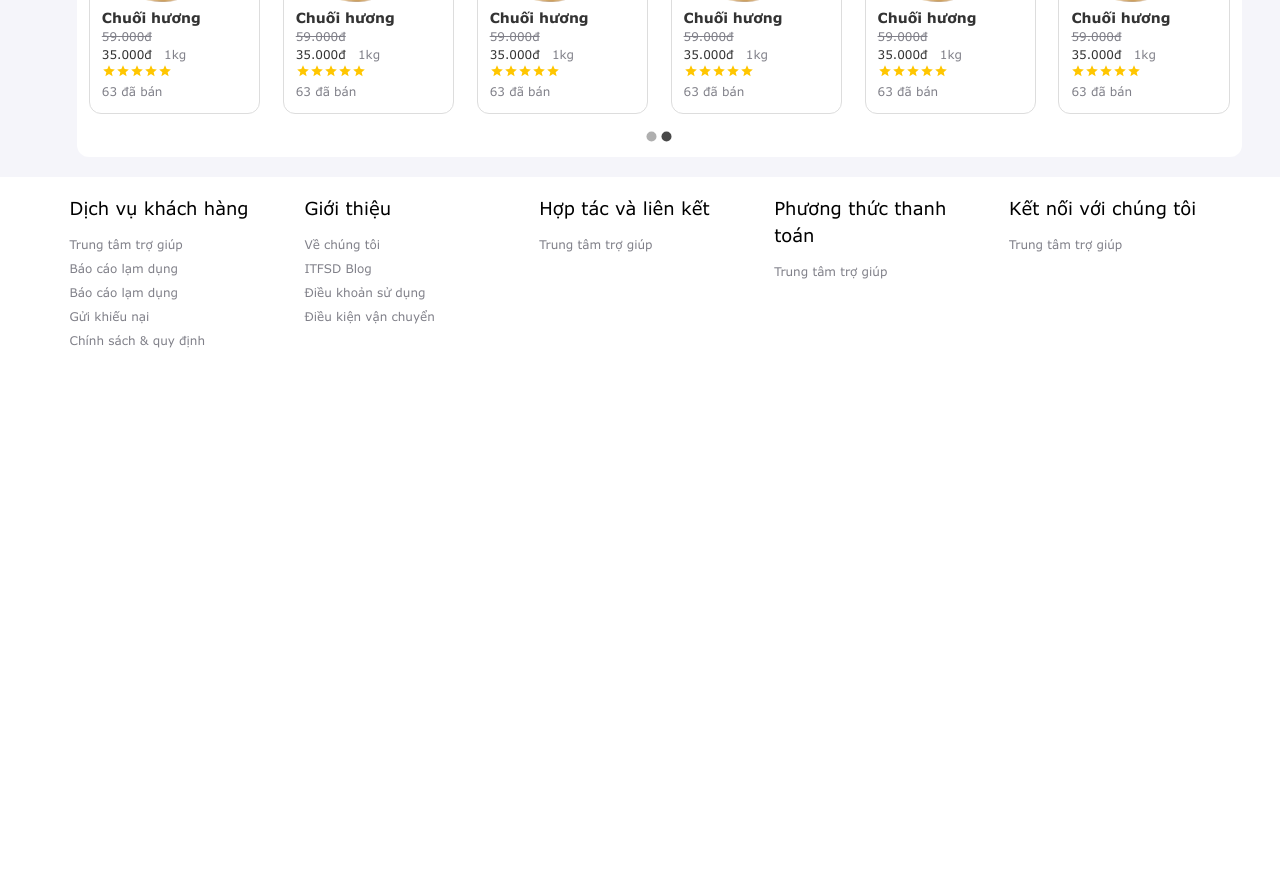
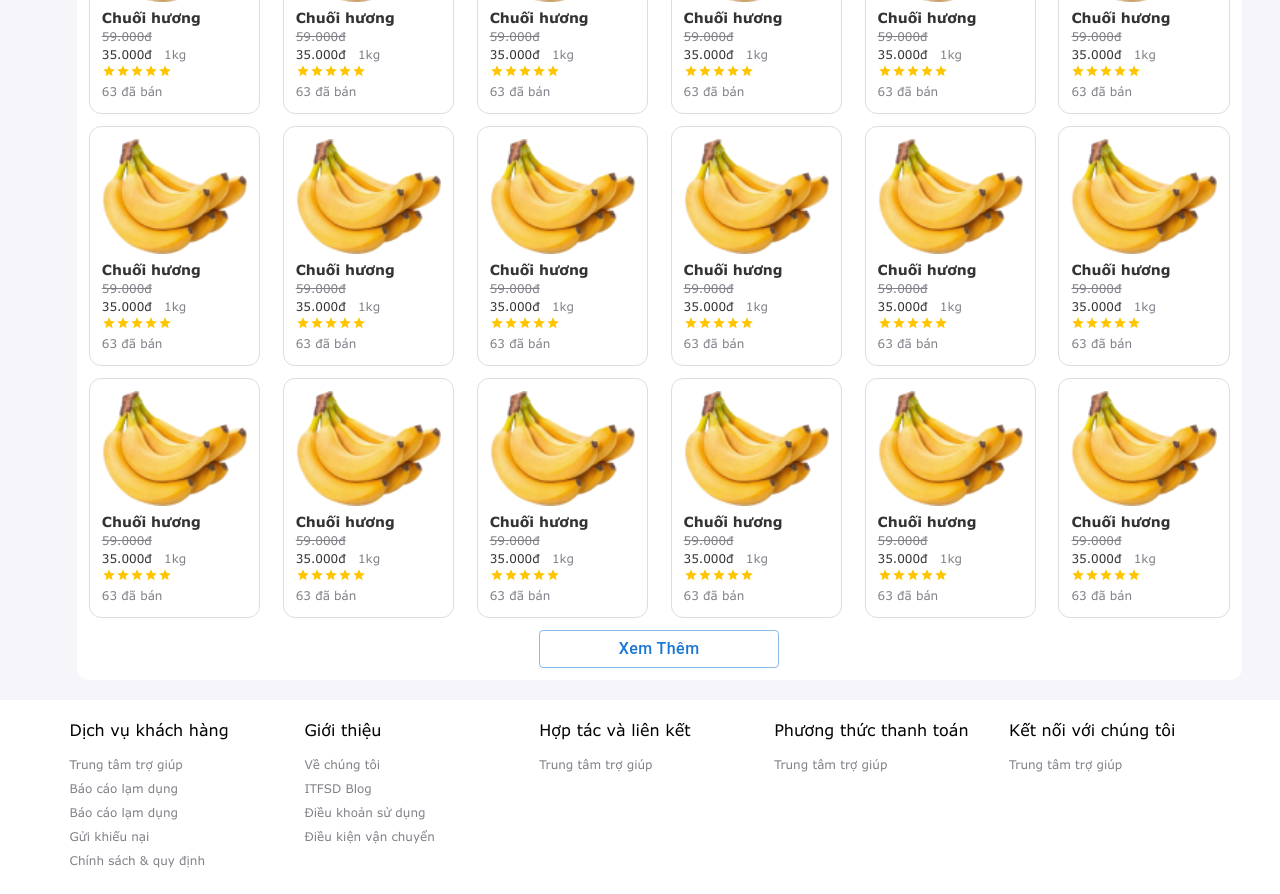
Before and after one commit to FarmMap/TMDT, a React (Create React App) app: page / in a window 1280 px wide. Shown: the part 1100-1994 px from the top of the page. Before the commit the page ends 1474 px from the top, so only its background shows below. Built offline with nearby package versions, Linux system fonts and the light colour scheme; a web font is replaced by a local one.

Commit message:
more button

```diff
--- a/src/presentations/components/footer/Footer.module.scss
+++ b/src/presentations/components/footer/Footer.module.scss
@@ -5,7 +5,7 @@
 
 .content-item {
   p {
-    font-size: 1.8rem;
+    font-size: 1.6rem;
     margin-bottom: 14px;
     color: var(--black-color);
   }
--- a/src/presentations/components/footer/Footer.tsx
+++ b/src/presentations/components/footer/Footer.tsx
@@ -42,7 +42,6 @@ const Footer = () => {
                 Chính sách & quy định
               </a>
             </li>
-
           </ul>
         </Grid>
 
@@ -69,13 +68,11 @@ const Footer = () => {
                 Điều kiện vận chuyển
               </a>
             </li>{" "}
-
           </ul>
         </Grid>
         <Grid item lg={2} className={cx("content-item")}>
           <p>Hợp tác và liên kết</p>
           <ul>
-
             <li>
               <a href="http://itfsd.com" target="_blank" rel="noreferrer">
                 Trung tâm trợ giúp
@@ -91,13 +88,11 @@ const Footer = () => {
                 Trung tâm trợ giúp
               </a>
             </li>
-
           </ul>
         </Grid>
         <Grid item lg={2} className={cx("content-item")}>
           <p>Kết nối với chúng tôi</p>
           <ul>
-
             <li>
               <a href="http://itfsd.com" target="_blank" rel="noreferrer">
                 Trung tâm trợ giúp
--- a/src/presentations/pages/home/DataHome.ts
+++ b/src/presentations/pages/home/DataHome.ts
@@ -172,6 +172,102 @@ const productList = [
     feedBack: ["*", "*", "*", "*", "*"],
     sold: "63",
   },
+  {
+    productSrc: images.chuoiHuong,
+    productName: "Chuối hương",
+    originalPrice: "59.000đ",
+    salePrice: "35.000đ",
+    feedBack: ["*", "*", "*", "*", "*"],
+    sold: "63",
+  },
+  {
+    productSrc: images.chuoiHuong,
+    productName: "Chuối hương",
+    originalPrice: "59.000đ",
+    salePrice: "35.000đ",
+    feedBack: ["*", "*", "*", "*", "*"],
+    sold: "63",
+  },
+  {
+    productSrc: images.chuoiHuong,
+    productName: "Chuối hương",
+    originalPrice: "59.000đ",
+    salePrice: "35.000đ",
+    feedBack: ["*", "*", "*", "*", "*"],
+    sold: "63",
+  },
+  {
+    productSrc: images.chuoiHuong,
+    productName: "Chuối hương",
+    originalPrice: "59.000đ",
+    salePrice: "35.000đ",
+    feedBack: ["*", "*", "*", "*", "*"],
+    sold: "63",
+  },
+  {
+    productSrc: images.chuoiHuong,
+    productName: "Chuối hương",
+    originalPrice: "59.000đ",
+    salePrice: "35.000đ",
+    feedBack: ["*", "*", "*", "*", "*"],
+    sold: "63",
+  },
+  {
+    productSrc: images.chuoiHuong,
+    productName: "Chuối hương",
+    originalPrice: "59.000đ",
+    salePrice: "35.000đ",
+    feedBack: ["*", "*", "*", "*", "*"],
+    sold: "63",
+  },
+  {
+    productSrc: images.chuoiHuong,
+    productName: "Chuối hương",
+    originalPrice: "59.000đ",
+    salePrice: "35.000đ",
+    feedBack: ["*", "*", "*", "*", "*"],
+    sold: "63",
+  },
+  {
+    productSrc: images.chuoiHuong,
+    productName: "Chuối hương",
+    originalPrice: "59.000đ",
+    salePrice: "35.000đ",
+    feedBack: ["*", "*", "*", "*", "*"],
+    sold: "63",
+  },
+  {
+    productSrc: images.chuoiHuong,
+    productName: "Chuối hương",
+    originalPrice: "59.000đ",
+    salePrice: "35.000đ",
+    feedBack: ["*", "*", "*", "*", "*"],
+    sold: "63",
+  },
+  {
+    productSrc: images.chuoiHuong,
+    productName: "Chuối hương",
+    originalPrice: "59.000đ",
+    salePrice: "35.000đ",
+    feedBack: ["*", "*", "*", "*", "*"],
+    sold: "63",
+  },
+  {
+    productSrc: images.chuoiHuong,
+    productName: "Chuối hương",
+    originalPrice: "59.000đ",
+    salePrice: "35.000đ",
+    feedBack: ["*", "*", "*", "*", "*"],
+    sold: "63",
+  },
+  {
+    productSrc: images.chuoiHuong,
+    productName: "Chuối hương",
+    originalPrice: "59.000đ",
+    salePrice: "35.000đ",
+    feedBack: ["*", "*", "*", "*", "*"],
+    sold: "63",
+  },
 ];
 
 export { imageList, sidebarList, suggestProducts, productList };
--- a/src/presentations/pages/home/components/ProductList/ProductList.module.scss
+++ b/src/presentations/pages/home/components/ProductList/ProductList.module.scss
@@ -22,6 +22,7 @@
   padding: 12px;
   border: 1px solid #ddd;
   border-radius: 12px;
+  margin-bottom: 12px !important;
 
   a {
     &:hover {
@@ -84,3 +85,14 @@
     color: #ffc600;
   }
 }
+
+.more {
+  text-align: center;
+
+  button {
+    padding: 4px 16px;
+    font-size: 1.6rem;
+    width: 240px;
+    text-transform: none;
+  }
+}
--- a/src/presentations/pages/home/components/ProductList/ProductListPage.tsx
+++ b/src/presentations/pages/home/components/ProductList/ProductListPage.tsx
@@ -11,6 +11,7 @@ import images from "../../../../../assets/images";
 import { productList } from "../../DataHome";
 import { NavLink } from "react-router-dom";
 import Carousel from "react-material-ui-carousel";
+import { Button } from "@mui/material";
 
 const cx = classNames.bind(styles);
 
@@ -41,7 +42,6 @@ const ProductListPage = () => {
         <h5>Danh mục sản phẩm</h5>
       </Grid>
 
-      <Carousel>
       <Grid className={cx("container")} container>
         {productList.map((product, i) => (
           <Grid item lg={1.8} className={cx("item")} key={i}>
@@ -66,31 +66,10 @@ const ProductListPage = () => {
           </Grid>
         ))}
       </Grid>
-        <Grid className={cx("container")} container>
-          {productList.map((product, i) => (
-            <Grid item lg={1.8} className={cx("item")} key={i}>
-              <NavLink to="/san-pham">
-                <img
-                  src={product.productSrc}
-                  className={cx("product-img")}
-                  alt="ITFSD-rauSach"
-                />
-                <h5 className={cx("product-name")}>{product.productName}</h5>
-                <p className={cx("original-price")}>{product.originalPrice}</p>
-                <p className={cx("sale-price")}>
-                  {product.salePrice} <span>1kg</span>
-                </p>
-                <p className={cx("feedBack")}>
-                  <span className={cx("feedBack-star")}>
-                    {renderStarIcons(product.feedBack.length)} <br />
-                  </span>{" "}
-                  {product.sold} đã bán
-                </p>
-              </NavLink>
+
+      <Grid className={cx("more")}>
+        <Button variant="outlined">Xem Thêm</Button>
       </Grid>
-          ))}
-        </Grid>
-      </Carousel>
     </Grid>
   );
 };
```
Lines whose indentation alone changed are shown as unchanged.
